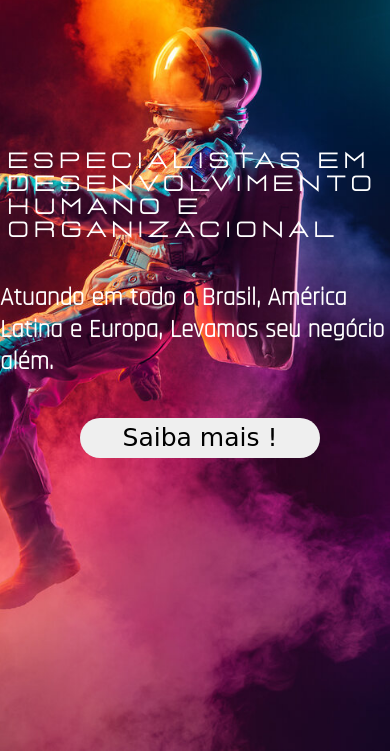
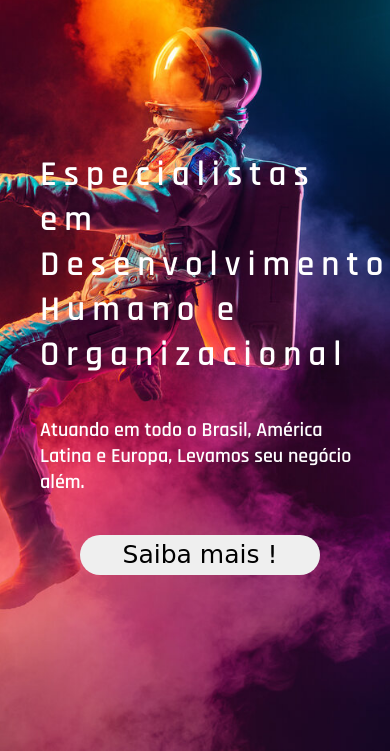
Before and after one commit to JoaoKeuwe/Landing-page, a plain HTML site: page index.html in a window 390 px wide. Shown: the part 93-844 px from the top of the page. Drawn offline with Linux system fonts and the light colour scheme; a web font is replaced by a local one.

Commit message:
feat: responsive ate 580px

```diff
--- a/index.html
+++ b/index.html
@@ -11,6 +11,13 @@
     <link rel="preconnect" href="https://fonts.gstatic.com" crossorigin />
     <link
       href="https://fonts.googleapis.com/css2?family=Rajdhani:wght@300&display=swap"
+      rel="stylesheet"
+    />
+
+    <link rel="preconnect" href="https://fonts.googleapis.com" />
+    <link rel="preconnect" href="https://fonts.gstatic.com" crossorigin />
+    <link
+      href="https://fonts.googleapis.com/css2?family=Rajdhani:wght@600&display=swap"
       rel="stylesheet"
     />
 
@@ -47,7 +54,11 @@
 
       <div class="social-media-icons">
         <a href="https://www.linkedin.com/company/fatorwow/" target="_blank">
-          <img class="social-icon" src="images/linkedin.svg" alt="linkedin-logo" />
+          <img
+            class="social-icon"
+            src="images/linkedin.svg"
+            alt="linkedin-logo"
+          />
         </a>
 
         <br />
--- a/style.css
+++ b/style.css
@@ -200,20 +200,23 @@ a:hover {
 
     .main-content {
         margin-left: 10px;
-        margin-top: 10%;
+        margin-top: 30%;
+
     }
     .main-text {
-        font-size: 20px;
+        font-size: 35px;
         font-weight: bold;
-        margin-top: 30%;
-        width: 25rem;
-        margin-left: 6rem;
+        margin-top: 10%;
+        font-family: 'Rajdhani', sans-serif;
+        margin-left: 80px;
+        width: 20rem;
+
     }
 
     .subtitle {
-        font-size: 25px;
+        font-size: 20px;
         font-weight: bold;
-        width: 25rem;
+        width: 20rem;
     }
 
 
```
